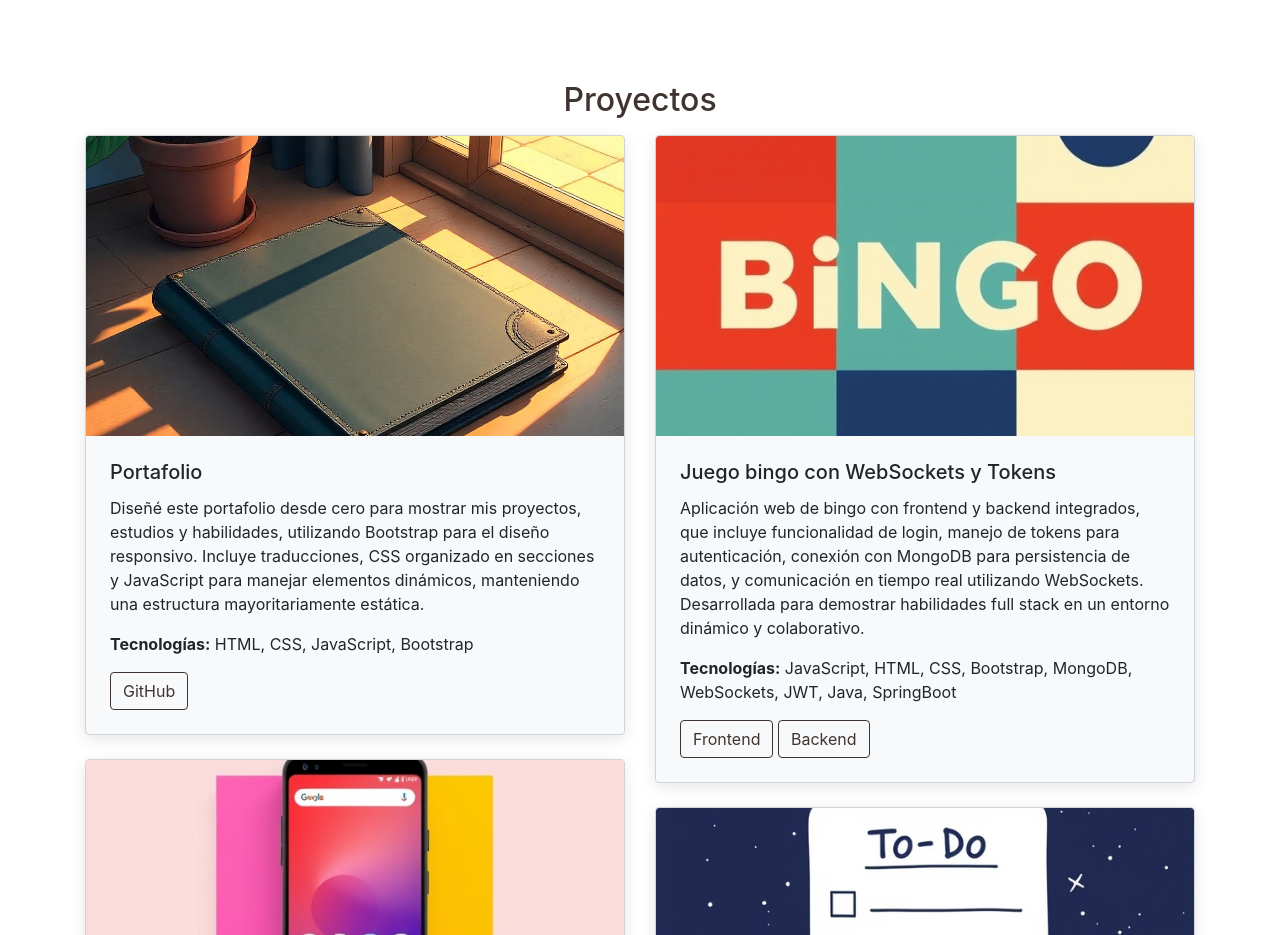
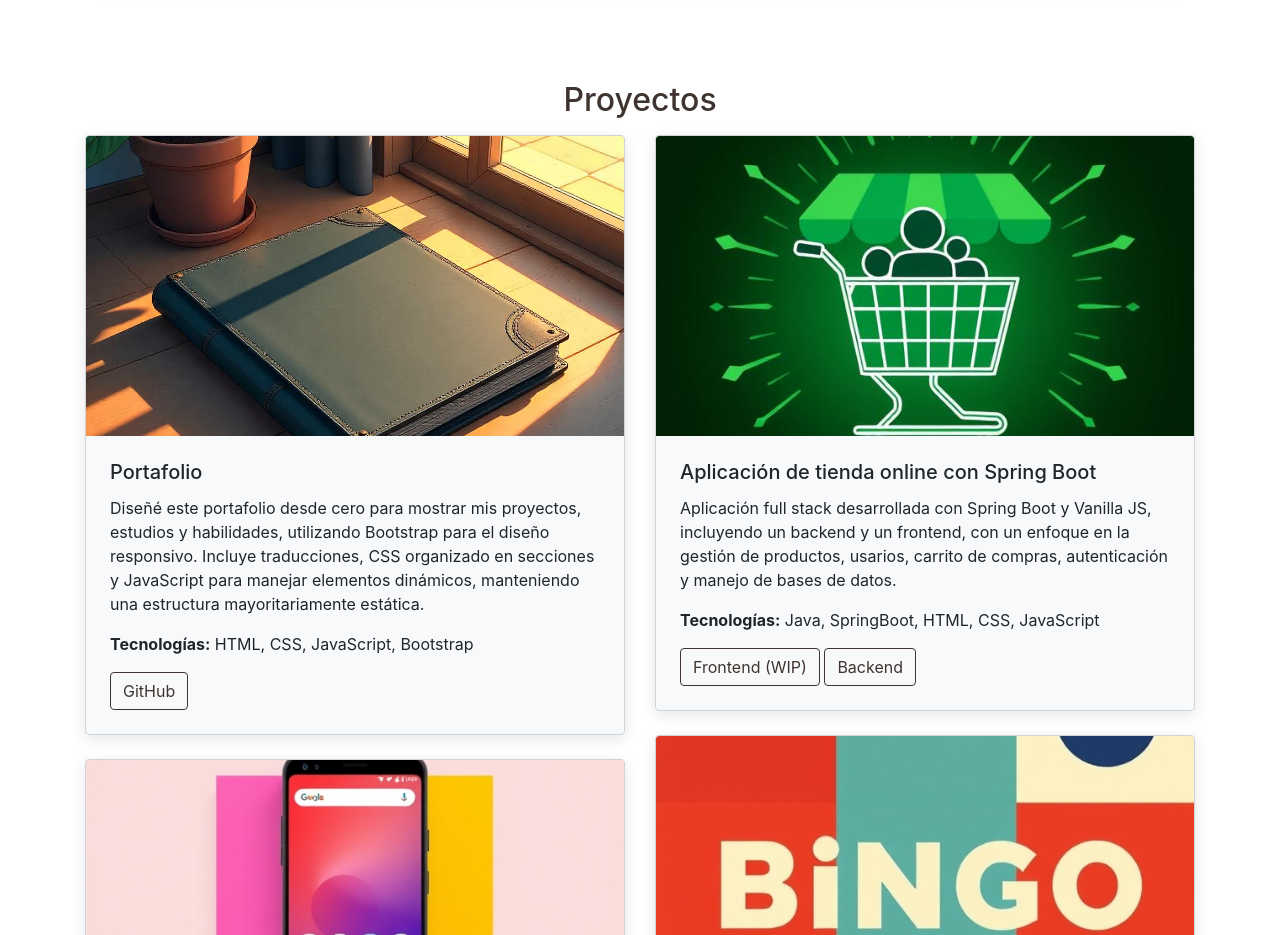
Before and after one commit to MathiasPena/Portfolio, a plain HTML site: page index.html in a window 1280 px wide. Shown: the part 860-1795 px from the top of the page. Drawn offline with nearby package versions, Linux system fonts and the light colour scheme.

Commit message:
Add: New Store App Project

```diff
--- a/assets/text/translations.json
+++ b/assets/text/translations.json
@@ -16,6 +16,10 @@
         "project1_title": "Portafolio",
         "project1_description": "Diseñé este portafolio desde cero para mostrar mis proyectos, estudios y habilidades, utilizando Bootstrap para el diseño responsivo. Incluye traducciones, CSS organizado en secciones y JavaScript para manejar elementos dinámicos, manteniendo una estructura mayoritariamente estática.",
         "project1_technologies": "HTML, CSS, JavaScript, Bootstrap",
+
+        "project_spring_boot": "Aplicación de tienda online con Spring Boot",
+        "project_spring_boot_description": "Aplicación full stack desarrollada con Spring Boot y Vanilla JS, incluyendo un backend y un frontend, con un enfoque en la gestión de productos, usarios, carrito de compras, autenticación y manejo de bases de datos.",
+        "project_spring_boot_technologies": "Java, SpringBoot, HTML, CSS, JavaScript",
 
         "project_bingo_title": "Juego bingo con WebSockets y Tokens",
         "project_bingo_description": "Aplicación web de bingo con frontend y backend integrados, que incluye funcionalidad de login, manejo de tokens para autenticación, conexión con MongoDB para persistencia de datos, y comunicación en tiempo real utilizando WebSockets. Desarrollada para demostrar habilidades full stack en un entorno dinámico y colaborativo.",
@@ -110,6 +114,10 @@
         "project1_description": "I designed this portfolio from scratch to showcase my projects, studies, and skills, using Bootstrap for the responsive design. It includes translations, CSS organized into sections, and JavaScript to handle dynamic elements, while keeping the structure mostly static.",
         "project1_technologies": "HTML, CSS, JavaScript, Bootstrap",
 
+        "project_spring_boot": "Online store application with Spring Boot",
+        "project_spring_boot_description": "Full stack application developed with Spring Boot and Vanilla JS, including a backend and a frontend, focusing on product management, users, shopping cart, authentication, and database handling.",
+        "project_spring_boot_technologies": "Java, Spring Boot, HTML, CSS, JavaScript",
+
         "project_bingo_title": "Bingo Game with WebSockets and Tokens",
         "project_bingo_description": "Web application for playing bingo with integrated frontend and backend. Features include login functionality, token-based authentication, MongoDB connection for data persistence, and real-time communication using WebSockets. Developed to showcase full-stack skills in a dynamic and collaborative environment.",
         "project_bingo_technologies": "JavaScript, HTML, CSS, Bootstrap, MongoDB, WebSockets, JWT, Java, Spring Boot",
--- a/index.html
+++ b/index.html
@@ -104,6 +104,24 @@
                         </p>
                         <a href="https://github.com/MathiasPena/Portfolio" class="btn btn-outline-light"
                             target="_blank">GitHub</a>
+                    </div>
+                </div>
+            </div>
+
+            <div class="col-md-6 mb-4">
+                <div class="card bg-secondary text-light">
+                    <img src="assets/images/storeapp.jfif" class="card-img-top image" alt="..." >
+                    <div class="card-body">
+                        <h5 class="card-title" data-key="project_spring_boot">Titulo de Proyecto</h5>
+                        <p class="card-text" data-key="project_spring_boot_description"></p>
+                        <p>
+                            <strong data-key="technologies"></strong>
+                            <span data-key="project_spring_boot_technologies"></span>
+                        </p>
+                        <a href="https://github.com/MathiasPena/StoreApp/tree/Main/Frontend" class="btn btn-outline-light"
+                            target="_blank">Frontend (WIP)</a>
+                        <a href="https://github.com/MathiasPena/StoreApp/tree/Main/Backend" class="btn btn-outline-light"
+                            target="_blank">Backend</a>
                     </div>
                 </div>
             </div>
```
Also changed, not shown: assets/images/storeapp.jfif (added).
